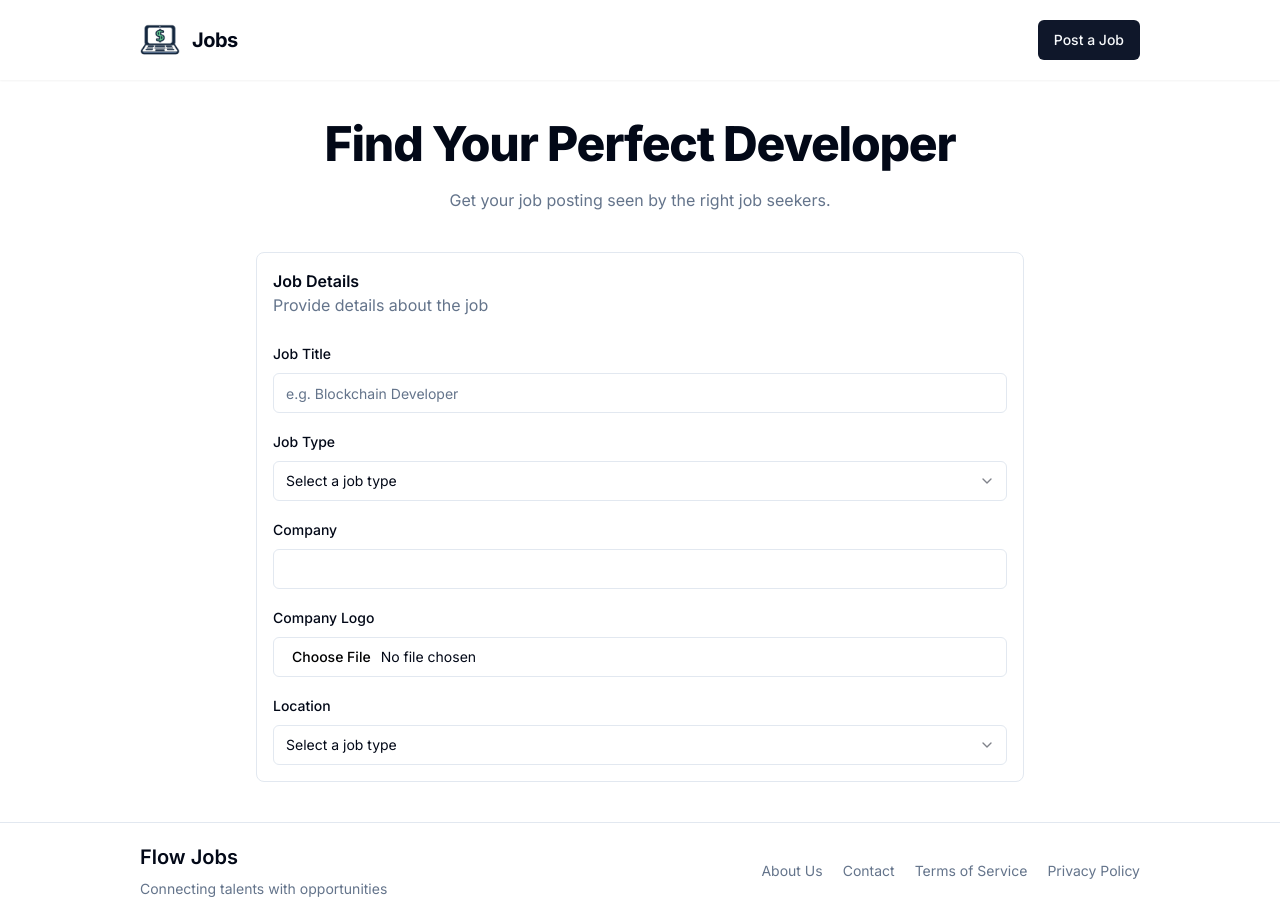
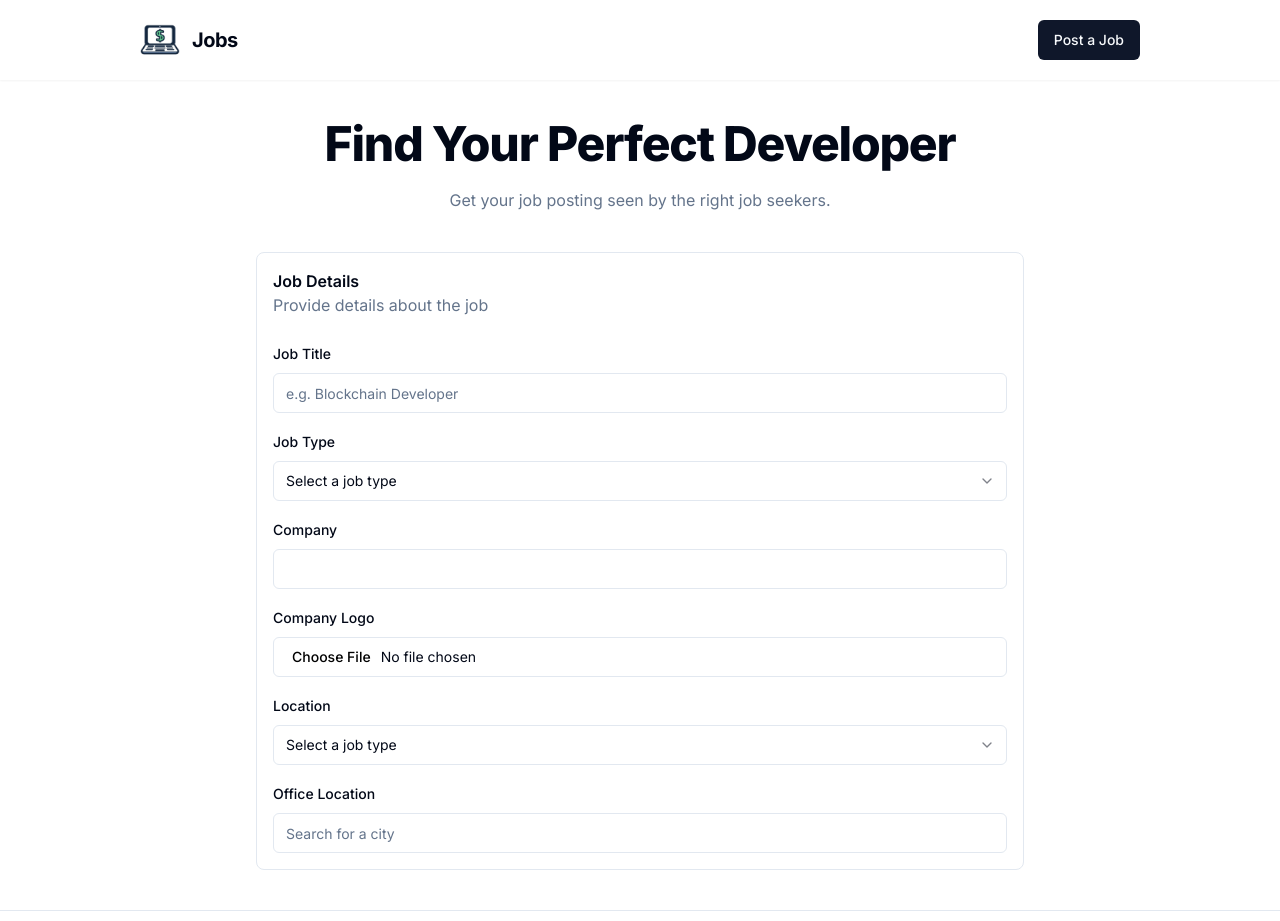
Before and after one commit to cqlyj/nextjs-job-board, a Next.js app: page /jobs/new in a window 1280 px wide. Shown: the top 921 px of the page. Built offline with nearby package versions, Linux system fonts and the light colour scheme.

Commit message:
Add LocationInput component and update NewJobForm

```diff
--- a/src/app/jobs/new/NewJobForm.tsx
+++ b/src/app/jobs/new/NewJobForm.tsx
@@ -15,6 +15,8 @@ import { zodResolver } from "@hookform/resolvers/zod";
 import { Input } from "@/components/ui/input";
 import Select from "@/components/ui/select";
 import { jobTypes, locationTypes } from "@/lib/job-types";
+import LocationInput from "@/components/LocationInput";
+import { X } from "lucide-react";
 
 const NewJobForm = () => {
   const form = useForm<CreateJobValues>({
@@ -148,6 +150,35 @@ const NewJobForm = () => {
                 </FormItem>
               )}
             ></FormField>
+            <FormField
+              control={control}
+              name="location"
+              render={({ field }) => (
+                <FormItem>
+                  <FormLabel>Office Location</FormLabel>
+                  <FormControl>
+                    <LocationInput
+                      onLocationSelected={field.onChange}
+                      ref={field.ref}
+                    ></LocationInput>
+                  </FormControl>
+                  {watch("location") && (
+                    <div className="flex items-center gap-1">
+                      <button
+                        type="button"
+                        onClick={() => {
+                          setValue("location", "", { shouldValidate: true });
+                        }}
+                      >
+                        <X size={20}></X>
+                        <span className="text-sm">{watch("location")}</span>
+                      </button>
+                    </div>
+                  )}
+                  <FormMessage></FormMessage>
+                </FormItem>
+              )}
+            ></FormField>
           </form>
         </Form>
       </div>
```
